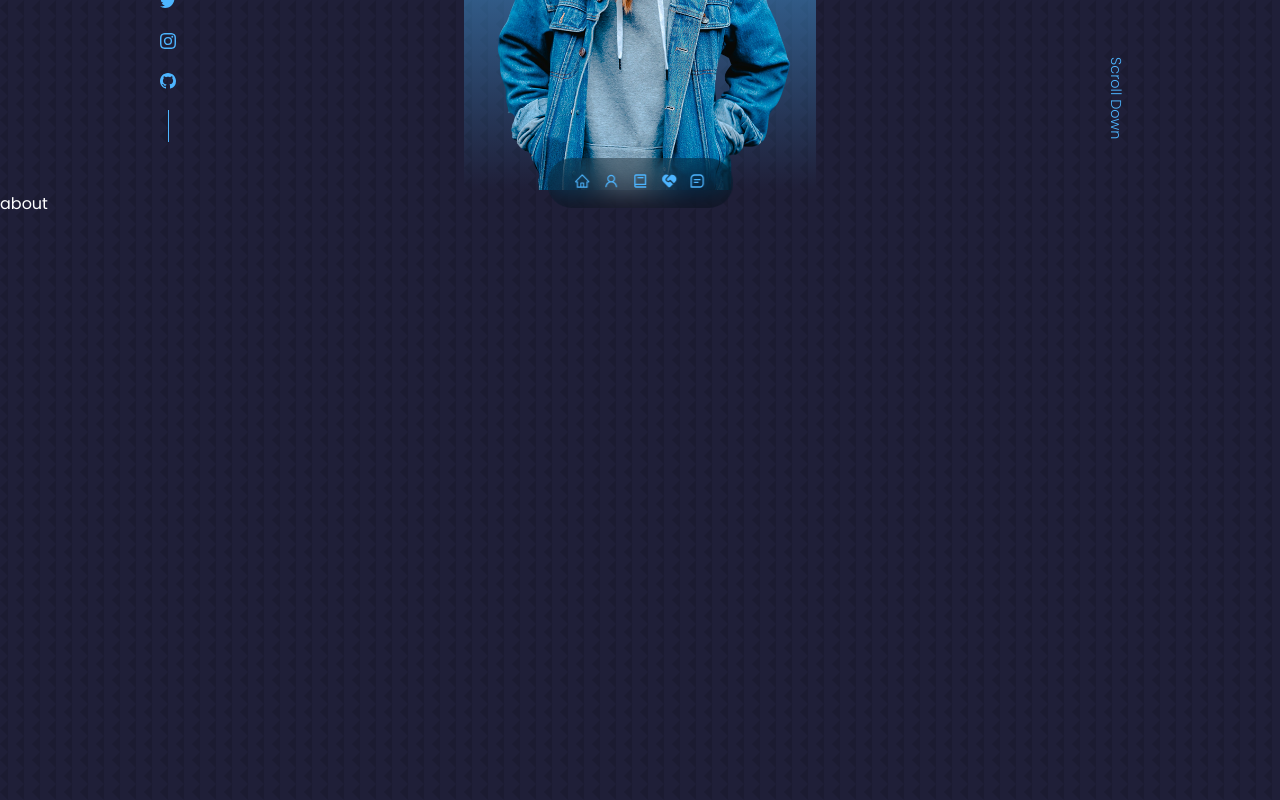
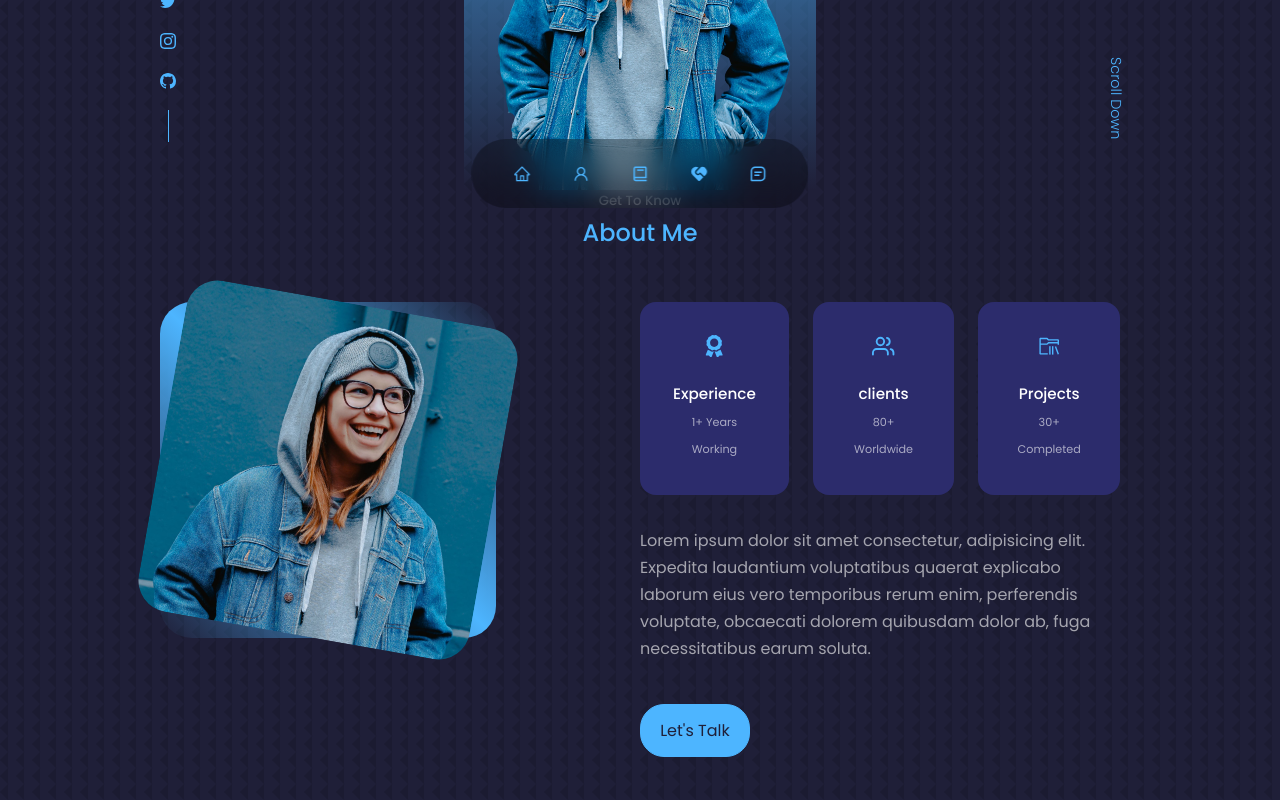
Before and after one commit to Mehedi-Hasan-Himel/Portfolio-2, a React (Create React App) app: page / in a window 1280 px wide. Shown: the part 560-1360 px from the top of the page. Built offline with nearby package versions, Linux system fonts and the light colour scheme.

Commit message:
about section colplete

```diff
--- a/src/Components/About/About.css
+++ b/src/Components/About/About.css
@@ -0,0 +1,102 @@
+.about__container {
+  display: grid;
+  grid-template-columns: 35% 50%;
+  gap: 15%;
+}
+
+.about__me {
+  width: 100%;
+  aspect-ratio: 1/1;
+  border-radius: 2rem;
+  background: linear-gradient(
+    45deg,
+    transparent,
+    var(--color-primary),
+    transparent
+  );
+  display: grid;
+  place-items: center;
+}
+
+.about__me-image {
+  border-radius: 2rem;
+  overflow: hidden;
+  transform: rotate(10deg);
+  transition: var(--transition);
+}
+
+.about__me-image:hover {
+  transform: rotate(0);
+}
+
+.about__cards {
+  display: grid;
+  grid-template-columns: repeat(3, 1fr);
+  gap: 1.5rem;
+}
+.about__card {
+  background: var(--color-bg-variant);
+  border: 1px solid transparent;
+  border-radius: 1rem;
+  padding: 2rem;
+  text-align: center;
+  transition: var(--transition);
+}
+
+.about__card:hover {
+  background: transparent;
+  border-color: var(--color-primary-variant);
+  cursor: progress;
+}
+
+.about__icon {
+  color: var(--color-primary);
+  font-size: 1.4rem;
+  margin-bottom: 1rem;
+}
+
+.about__card h5 {
+  font-size: 0.95rem;
+}
+
+.about__card small {
+  font-size: 0.7rem;
+  color: var(--color-light);
+}
+
+.about__content p {
+  margin: 2rem 0 2.6rem;
+  color: var(--color-light);
+}
+
+/* ======== Media Query Styles Start (Medium Devices) ======== */
+@media screen and (max-width: 1024px) {
+  .about__container {
+    grid-template-columns: 1fr;
+    gap: 0;
+  }
+  .about__me {
+    width: 50%;
+    margin: 2rem auto 4rem;
+  }
+  .about__content p {
+    margin: 1rem 0 1.5rem;
+  }
+}
+/* ======== Media Query Styles Start (Small Devices) ======== */
+@media screen and (max-width: 600px) {
+  .about__me {
+    width: 65%;
+    margin: 0 auto 3rem;
+  }
+  .about__cards {
+    grid-template-columns: 1fr 1fr;
+    gap: 1rem;
+  }
+  .about__content {
+    text-align: center;
+  }
+  .about__content p {
+    margin: 1.5rem 0;
+  }
+}
--- a/src/Components/About/About.jsx
+++ b/src/Components/About/About.jsx
@@ -1,12 +1,53 @@
-import React from 'react';
-import "./About.css"
+import React from "react";
+import "./About.css";
+import ME from "../../assets/me-about.jpg";
+import { FaAward } from "react-icons/fa";
+import { FiUsers } from "react-icons/fi";
+import { VscFolderLibrary } from "react-icons/vsc";
 
 const About = () => {
-   return (
-      <section id='about'>
-         about
-      </section>
-   );
+  return (
+    <section id="about">
+      <h5>Get To Know</h5>
+      <h2>About Me</h2>
+      <div className="container about__container">
+        <div className="about__me">
+          <div className="about__me-image">
+            <img src={ME} alt="About" />
+          </div>
+        </div>
+        <div className="about__content">
+          <div className="about__cards">
+            <article className="about__card">
+              <FaAward className="about__icon"></FaAward>
+              <h5>Experience</h5>
+              <small>1+ Years Working </small>
+            </article>
+            <article className="about__card">
+              <FiUsers className="about__icon"></FiUsers>
+              <h5>clients</h5>
+              <small>80+ Worldwide </small>
+            </article>
+            <article className="about__card">
+              <VscFolderLibrary className="about__icon"></VscFolderLibrary>
+              <h5>Projects</h5>
+              <small>30+ Completed</small>
+            </article>
+          </div>
+          <p>
+            Lorem ipsum dolor sit amet consectetur, adipisicing elit. Expedita
+            laudantium voluptatibus quaerat explicabo laborum eius vero
+            temporibus rerum enim, perferendis voluptate, obcaecati dolorem
+            quibusdam dolor ab, fuga necessitatibus earum soluta.
+          </p>
+
+          <a href="#contact" className="btn btn-primary">
+            Let's Talk
+          </a>
+        </div>
+      </div>
+    </section>
+  );
 };
 
 export default About;
--- a/src/Components/Header/Header.jsx
+++ b/src/Components/Header/Header.jsx
@@ -6,7 +6,7 @@
 
 const Header = () => {
   return (
-    <header>
+    <header id="home">
       <div className="container header__container">
         <h5>Hello I'm</h5>
         <h1>Mehedi Hasan Himel</h1>
--- a/src/Components/Nav/Nav.css
+++ b/src/Components/Nav/Nav.css
@@ -1,5 +1,5 @@
-nav{
-   background: rgba(0,0,0,0.3);
+nav {
+  background: rgba(0, 0, 0, 0.3);
   width: max-content;
   display: block;
   padding: 0.7rem 1.7rem;
@@ -11,5 +11,24 @@
   display: flex;
   gap: 0.8rem;
   border-radius: 3rem;
-   backdrop-filter: blur(15px);
+  backdrop-filter: blur(1rem);
 }
+
+nav a {
+  background: transparent;
+  padding: 0.9rem;
+  border-radius: 50%;
+  display: flex;
+  /* color: var(--color-light); */
+  font-size: 1.1rem;
+}
+
+nav a:hover {
+  /* background: rgba(0, 0, 0, 0.4); */
+  background: var(--color-primary);
+}
+
+nav a.active{
+   background: var(--color-primary);
+   color: var(--color-white);
+}
--- a/src/Components/Nav/Nav.jsx
+++ b/src/Components/Nav/Nav.jsx
@@ -1,24 +1,55 @@
-import React from "react";
+import React, { useState } from "react";
 import "./Nav.css";
 import { AiOutlineHome, AiOutlineUser } from "react-icons/ai";
 import { BiBook, BiMessageSquareDetail } from "react-icons/bi";
 import { RiServiceFill } from "react-icons/ri";
 const Nav = () => {
+  const [activeNav, setActiveNav] = useState("#");
   return (
     <nav>
-      <a href="#">
+      <a
+        href="#home"
+        onClick={() => {
+          setActiveNav("#home");
+        }}
+        className={activeNav === "#home" ? "active" : ""}
+      >
         <AiOutlineHome></AiOutlineHome>
       </a>
-      <a href="#about">
+      <a
+        href="#about"
+        onClick={() => {
+          setActiveNav("#about");
+        }}
+        className={activeNav === "#about" ? "active" : ""}
+      >
         <AiOutlineUser></AiOutlineUser>
       </a>
-      <a href="#experience">
+      <a
+        href="#experience"
+        onClick={() => {
+          setActiveNav("#experience");
+        }}
+        className={activeNav === "#experience" ? "active" : ""}
+      >
         <BiBook></BiBook>
       </a>
-      <a href="#services">
+      <a
+        href="#services"
+        onClick={() => {
+          setActiveNav("#services");
+        }}
+        className={activeNav === "#services" ? "active" : ""}
+      >
         <RiServiceFill></RiServiceFill>
       </a>
-      <a href="#contact">
+      <a
+        href="#contact"
+        onClick={() => {
+          setActiveNav("#contact");
+        }}
+        className={activeNav === "#contact" ? "active" : ""}
+      >
         <BiMessageSquareDetail></BiMessageSquareDetail>
       </a>
     </nav>
--- a/src/index.css
+++ b/src/index.css
@@ -1,4 +1,3 @@
-
 @import url("https://fonts.googleapis.com/css2?family=Poppins:wght@300;400;500;600&display=swap");
 * {
   margin: 0;
@@ -62,7 +61,7 @@
   font-size: 2.5rem;
 }
 section {
-  margin-right: 8rem;
+  /* margin-right: 8rem; */
   height: 100vh;
 }
 
@@ -120,6 +119,7 @@
     width: var(--container-width-md);
   }
   section {
+    /* margin-right: 0; */
     margin-top: 6rem;
   }
 }
```
Also changed, not shown: src/Components/Header/CTA.jsx (+7 -4 lines). Lines whose indentation alone changed are shown as unchanged.
